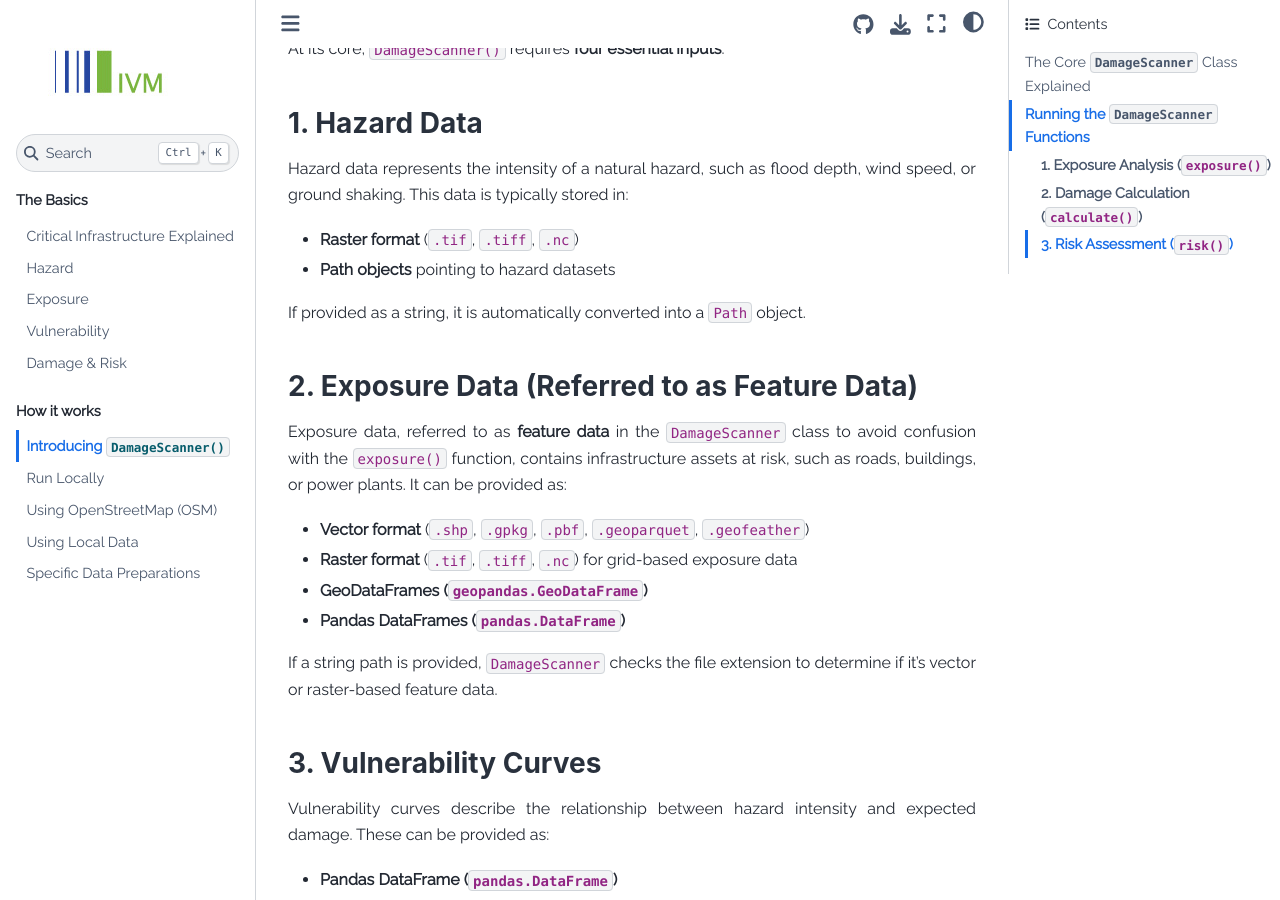
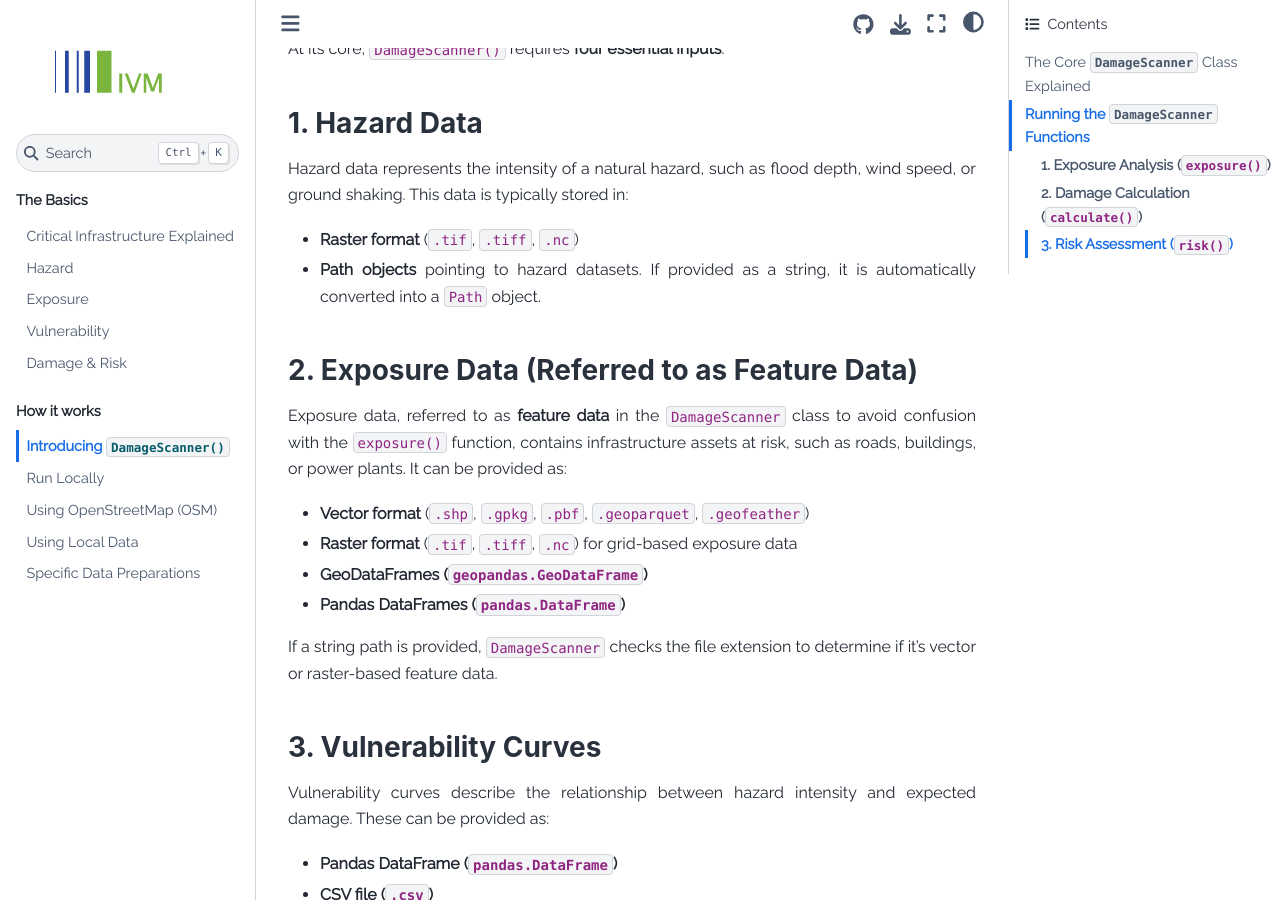
Before and after one commit to VU-IVM/GlobalInfraRisk, a Jupyter Book: the page built from howto/damagescanner.md, in a window 1280 px wide and 900 px high, scrolled down 547 px. Built offline with Jupyter Book 1.0.4 settings and Sphinx 7.4.7 and the Sphinx Book theme 1.1.4, drawn with Linux system fonts in a browser that asks for light colours; pages that are not in the unit, such as notebooks, are missing from menus.

Commit message:
fix type

```diff
--- a/howto/damagescanner.md
+++ b/howto/damagescanner.md
@@ -17,9 +17,7 @@
 ### **1. Hazard Data**
 Hazard data represents the intensity of a natural hazard, such as flood depth, wind speed, or ground shaking. This data is typically stored in:
 - **Raster format** (`.tif`, `.tiff`, `.nc`)
-- **Path objects** pointing to hazard datasets
-
-If provided as a string, it is automatically converted into a `Path` object.
+- **Path objects** pointing to hazard datasets. If provided as a string, it is automatically converted into a `Path` object.
 
 ### **2. Exposure Data (Referred to as Feature Data)**
 Exposure data, referred to as **feature data** in the `DamageScanner` class to avoid confusion with the `exposure()` function, contains infrastructure assets at risk, such as roads, buildings, or power plants. It can be provided as:
@@ -34,17 +32,13 @@
 Vulnerability curves describe the relationship between hazard intensity and expected damage. These can be provided as:
 - **Pandas DataFrame (`pandas.DataFrame`)**
 - **CSV file (`.csv`)**
-- **Path object pointing to a CSV file**
-
-If provided as a string, it is converted into a `Path` object.
+- **Path object pointing to a CSV file** If provided as a string, it is converted into a `Path` object.
 
 ### **4. Maximum Damage Values**
 Maximum damage (`maxdam`) represents the total potential loss for each asset type. It can be provided as:
 - **Pandas DataFrame (`pandas.DataFrame`)**
 - **CSV file (`.csv`)**
-- **Path object pointing to a CSV file**
-
-As with vulnerability curves, `maxdam` is converted into a `Path` object if provided as a string.
+- **Path object pointing to a CSV file** As with vulnerability curves, `maxdam` is converted into a `Path` object if provided as a string.
 
 Before running `DamageScanner()`, users should ensure that **data formats are correct and consistent**. More details on data preparation can be found in:
 - [Using Local Data](https://vu-ivm.github.io/GlobalInfraRisk/howto/using_tailor_data.html)
```
